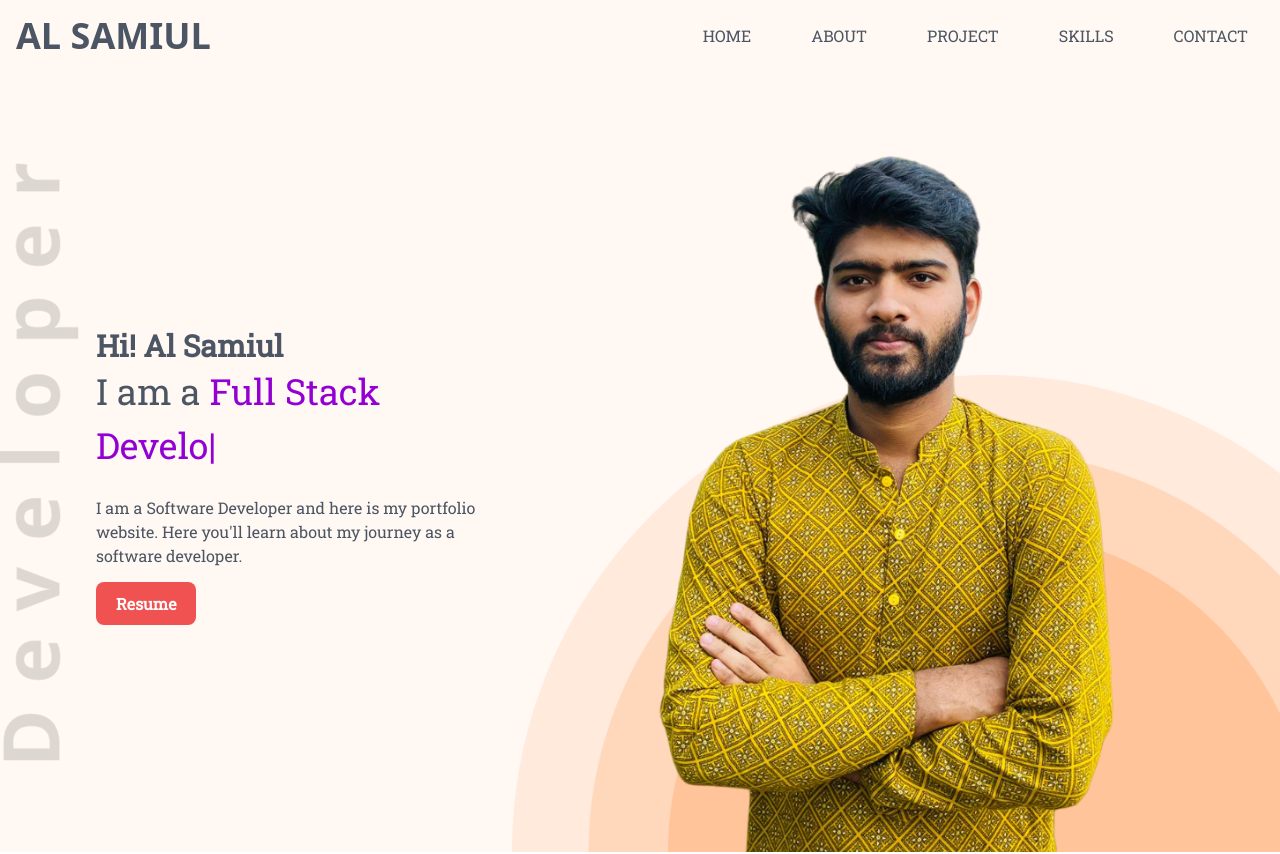
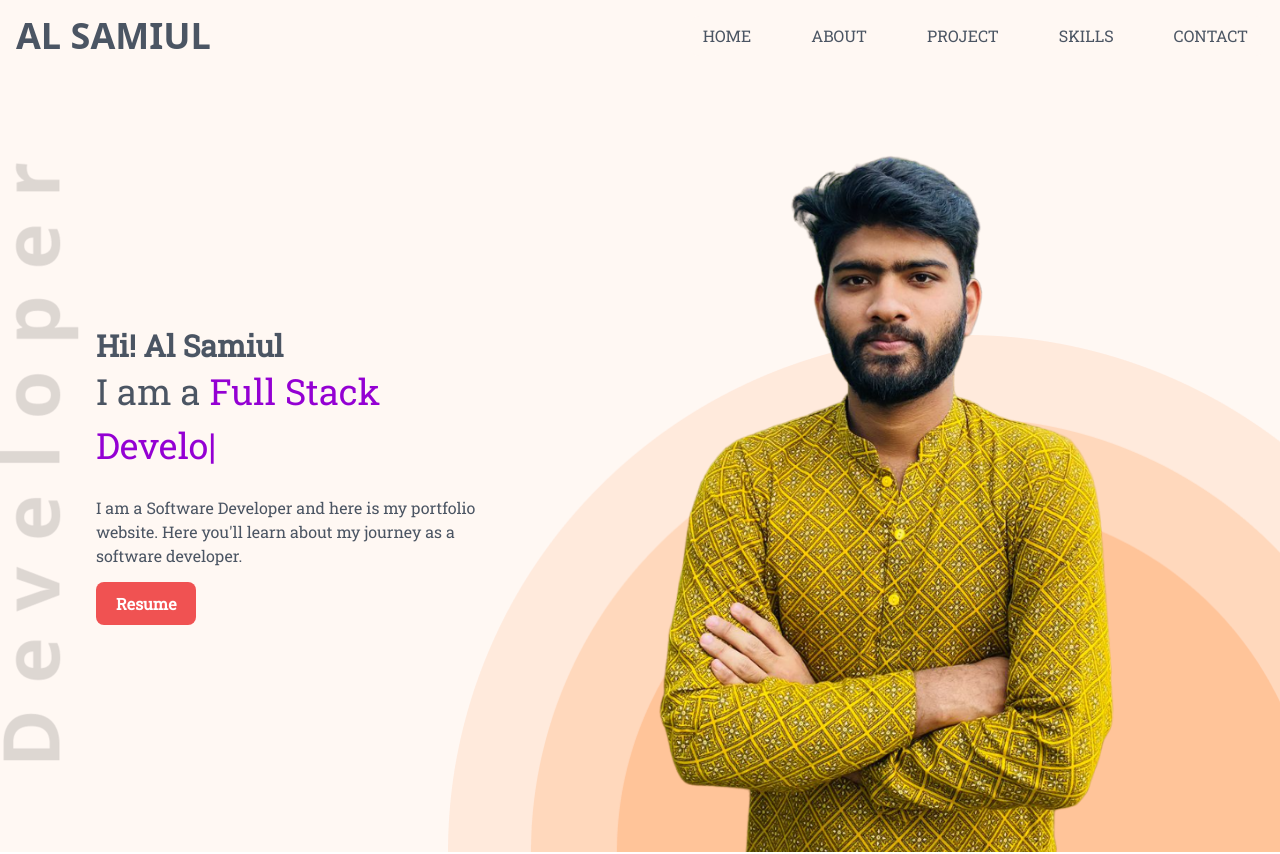
Before and after one commit to mohammad-al-samiul/personal-portfolio-react, a React (Vite) app: page / in a window 1280 px wide. Shown: the top 854 px of the page. Built offline with nearby package versions, Linux system fonts and the light colour scheme; a web font is replaced by a local one.

Commit message:
my image background size fixed

```diff
--- a/src/Pages/Home/Hero/Hero.css
+++ b/src/Pages/Home/Hero/Hero.css
@@ -8,7 +8,7 @@
   background-position:
     left,
     right bottom;
-  background-size: auto, 60%;
+  background-size: auto, 65%;
 }
 
 .btn-design {
@@ -18,7 +18,6 @@
   border: 0;
   padding: 11px 20px;
   border-radius: 8px;
-
   background-color: rgb(240 82 82);
 }
 
--- a/src/Pages/Home/Hero/Hero.jsx
+++ b/src/Pages/Home/Hero/Hero.jsx
@@ -1,18 +1,15 @@
 import React, { useState } from "react";
 import { TypeAnimation } from "react-type-animation";
-import myImage from '../../../assets/images/my-photo.png';
-import './Hero.css';
+import myImage from "../../../assets/images/my-photo.png";
+import "./Hero.css";
 
 function Hero() {
   const [textColor, setTextColor] = useState("purple");
   return (
     <div className="hero place-items-end  ">
-      <div
-        className="hero-content  flex-col-reverse lg:flex-row-reverse  m-0 p-0"
-
-      >
-        <div className="">
-          <img src={myImage} className="" />
+      <div className="hero-content  flex-col-reverse lg:flex-row-reverse  m-0 p-0">
+        <div>
+          <img src={myImage} />
         </div>
 
         <div className="lg:w-1/2 pt-5 px-8 lg:px-24 text-gray-600">
@@ -49,7 +46,9 @@ function Hero() {
             I am a Software Developer and here is my portfolio website. Here
             you'll learn about my journey as a software developer.
           </p>
-          <a target="_blank" href="" className="btn-design">Resume</a>
+          <a target="_blank" href="" className="btn-design">
+            Resume
+          </a>
         </div>
       </div>
     </div>
```
